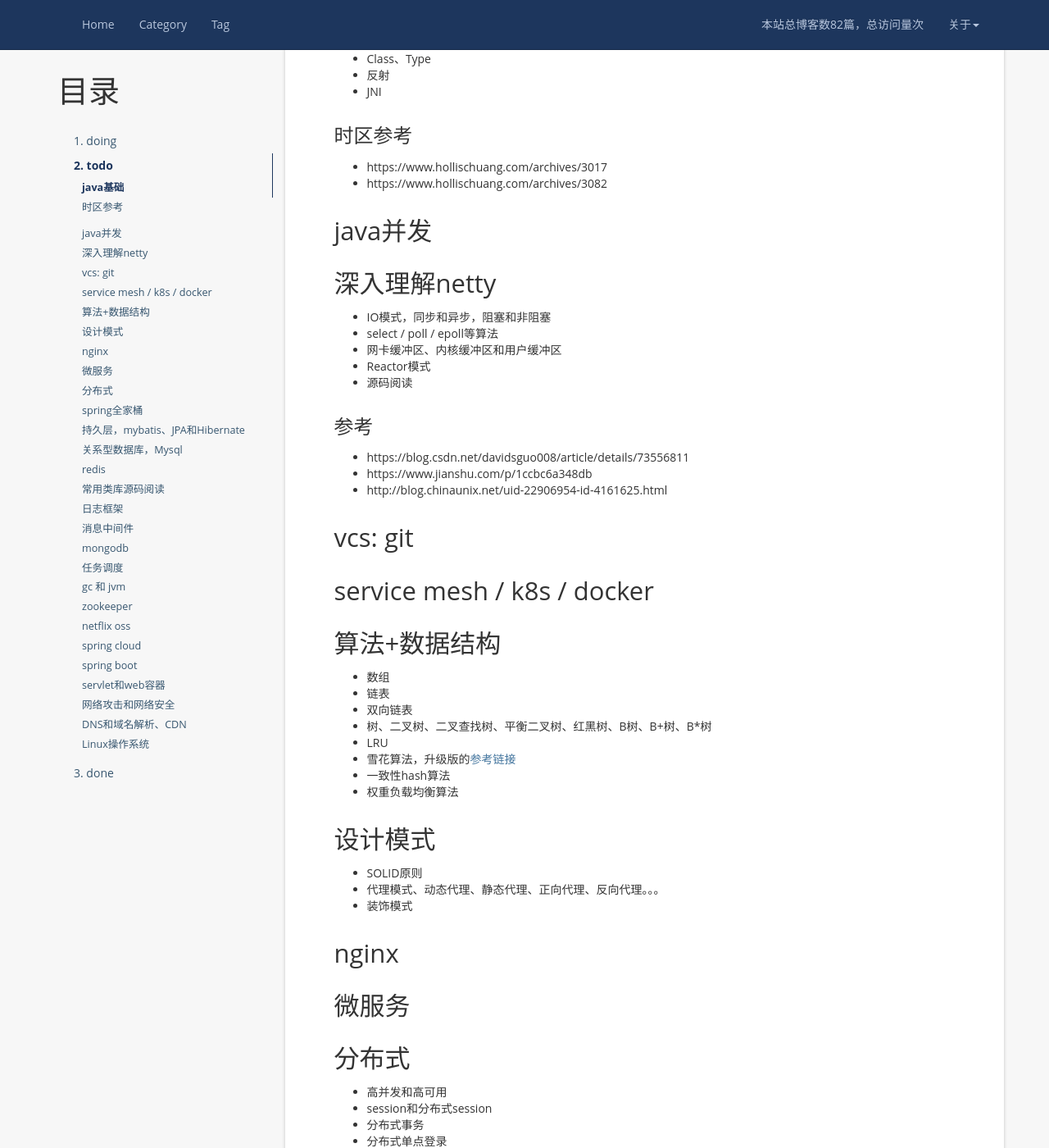
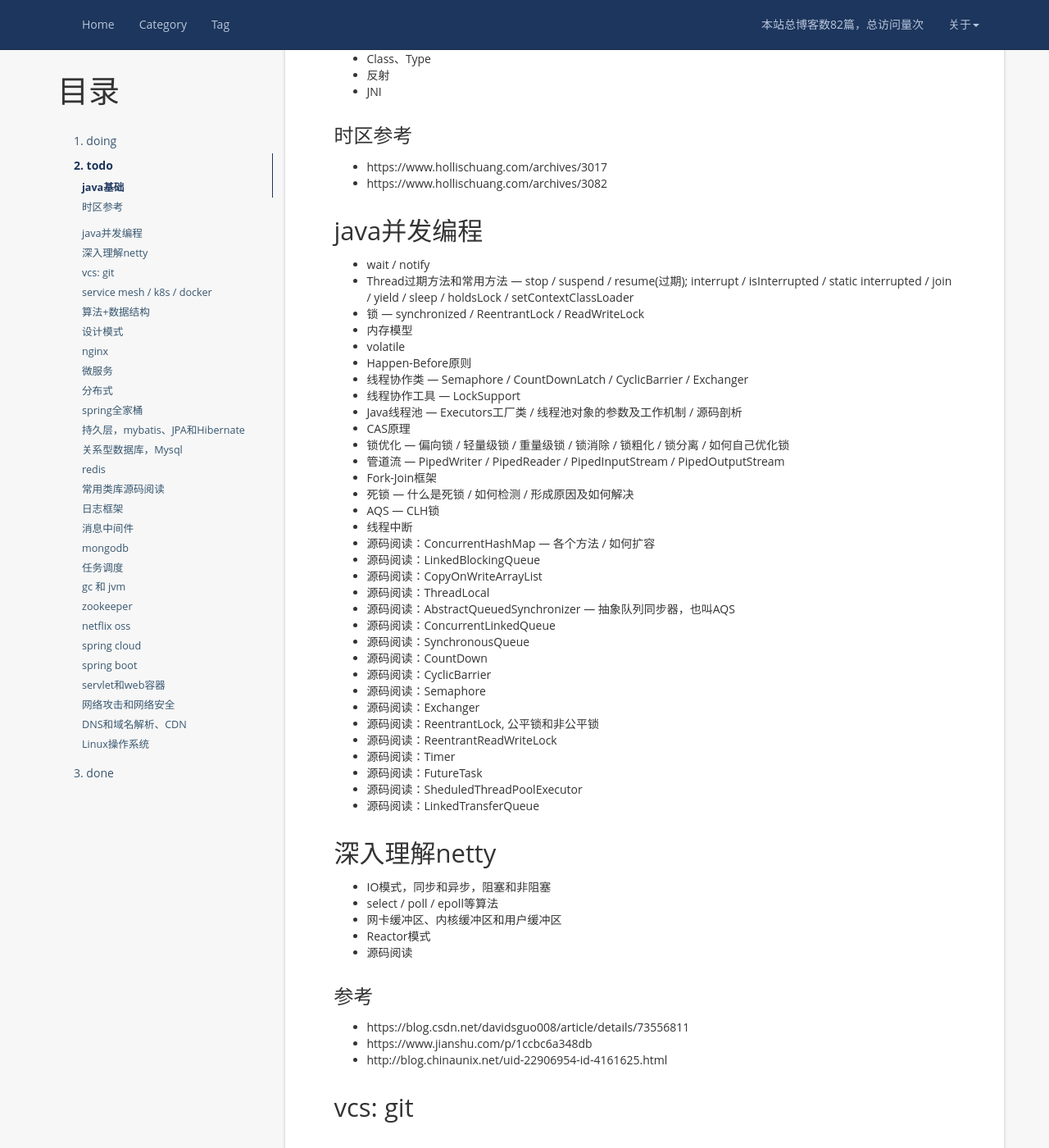
Before and after one commit to zhangfb95/zhangfb95.github.io.bak, a Jekyll site: the page built from plan.md, in a window 1280 px wide and 1400 px high, scrolled down 760 px. Shown: the whole window at 82% size. Built offline with Jekyll 4.4.1, drawn with Linux system fonts in a browser that asks for light colours; nearby versions of some CDN libraries; a script that is not in the unit is left out; comment, search, counter and statistics services are not loaded.

Commit message:
增加并发编程相关知识点

```diff
--- a/plan.md
+++ b/plan.md
@@ -35,7 +35,41 @@ permalink: /plan/
 + https://www.hollischuang.com/archives/3017
 + https://www.hollischuang.com/archives/3082
 
-## java并发
+## java并发编程
+
++ wait / notify
++ Thread过期方法和常用方法 — stop / suspend / resume(过期); interrupt / isInterrupted / static interrupted / join / yield / sleep / holdsLock / setContextClassLoader
++ 锁 — synchronized / ReentrantLock / ReadWriteLock
++ 内存模型
++ volatile
++ Happen-Before原则
++ 线程协作类 — Semaphore / CountDownLatch / CyclicBarrier / Exchanger
++ 线程协作工具 — LockSupport
++ Java线程池 — Executors工厂类 / 线程池对象的参数及工作机制 / 源码剖析
++ CAS原理
++ 锁优化 — 偏向锁 / 轻量级锁 / 重量级锁 / 锁消除 / 锁粗化 / 锁分离 / 如何自己优化锁
++ 管道流 — PipedWriter / PipedReader / PipedInputStream / PipedOutputStream
++ Fork-Join框架
++ 死锁 — 什么是死锁 / 如何检测 / 形成原因及如何解决
++ AQS — CLH锁
++ 线程中断
++ 源码阅读：ConcurrentHashMap — 各个方法 / 如何扩容
++ 源码阅读：LinkedBlockingQueue
++ 源码阅读：CopyOnWriteArrayList
++ 源码阅读：ThreadLocal
++ 源码阅读：AbstractQueuedSynchronizer — 抽象队列同步器，也叫AQS
++ 源码阅读：ConcurrentLinkedQueue
++ 源码阅读：SynchronousQueue
++ 源码阅读：CountDown
++ 源码阅读：CyclicBarrier
++ 源码阅读：Semaphore
++ 源码阅读：Exchanger
++ 源码阅读：ReentrantLock, 公平锁和非公平锁
++ 源码阅读：ReentrantReadWriteLock
++ 源码阅读：Timer
++ 源码阅读：FutureTask
++ 源码阅读：SheduledThreadPoolExecutor
++ 源码阅读：LinkedTransferQueue
 
 ## 深入理解netty
 
```
